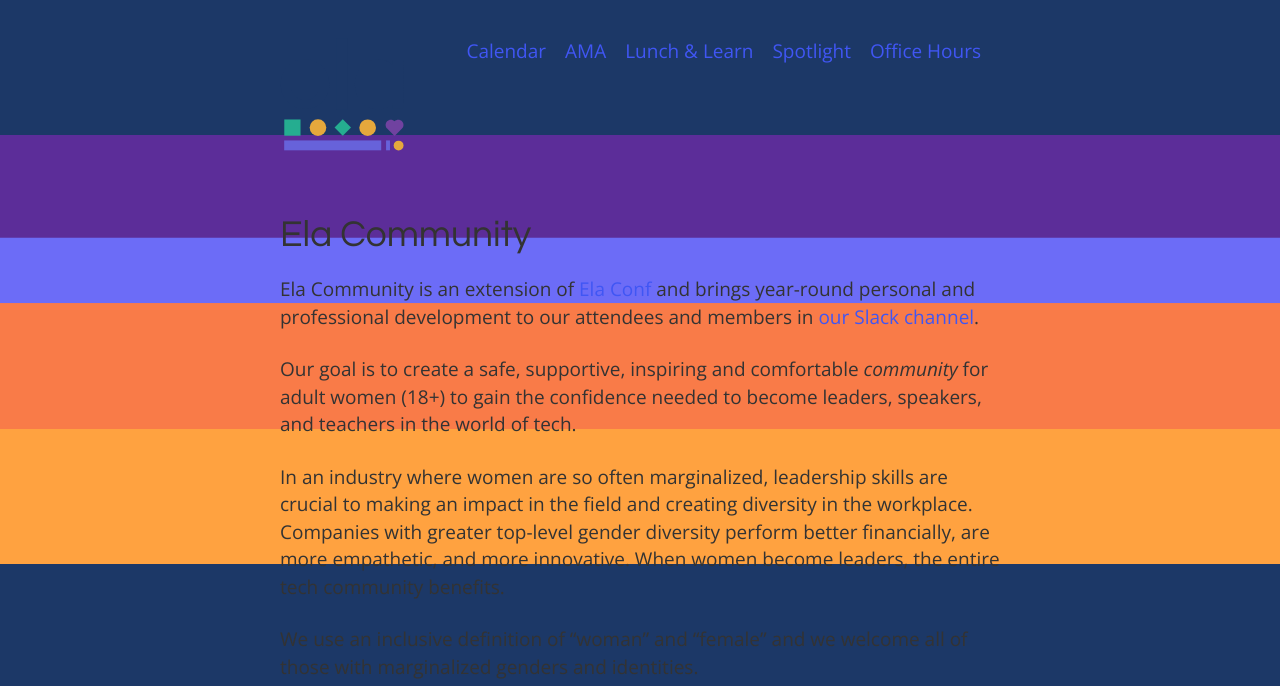
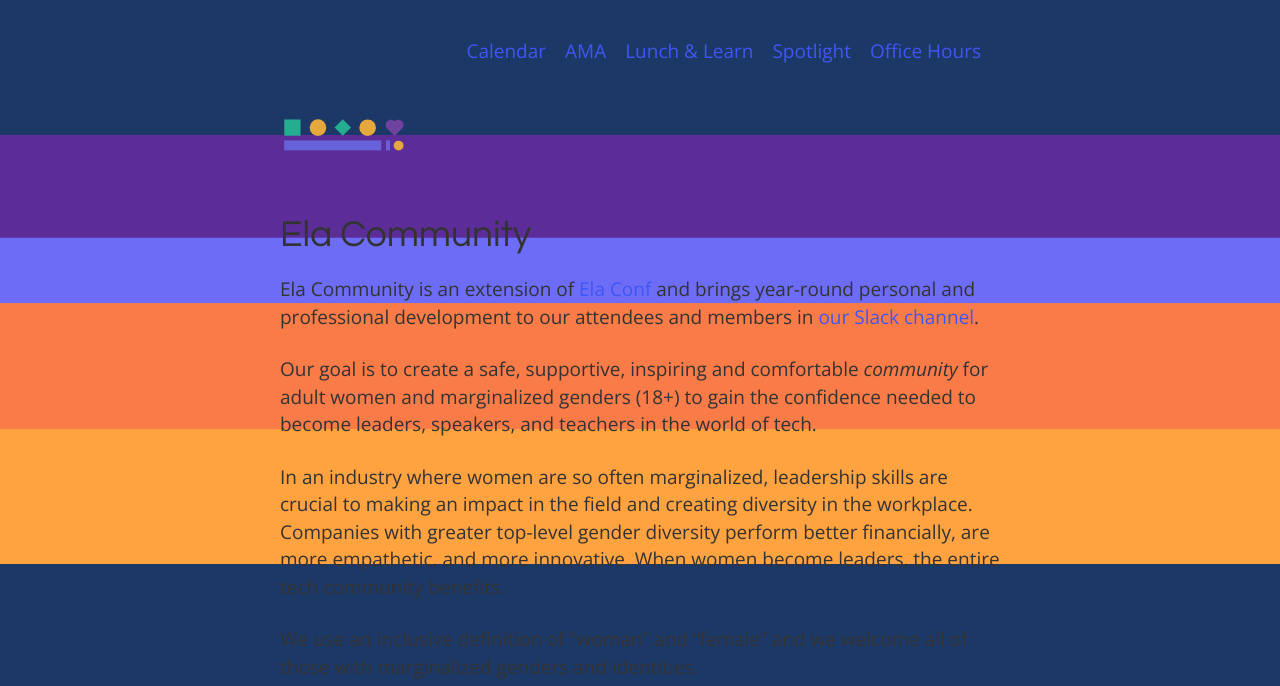
Before and after one commit to elaconf/ela.community, a Jekyll site: the page built from index.html, in a window 1280 px wide and 1400 px high, cut to the strip 0-686 px from the top of the window. Built offline with Jekyll 4.4.1, drawn with Linux system fonts in a browser that asks for light colours; emoji names are drawn with the system emoji font; some of the changed text lies outside the part shown.

Commit message:
More inclusive language katydecorah/elaconf#16

```diff
--- a/index.html
+++ b/index.html
@@ -5,7 +5,7 @@
 <section>
   <h2>Ela Community</h2>
   <p>Ela Community is an extension of <a href="http://elaconf.com">Ela Conf</a> and brings year-round personal and professional development to our attendees and members in <a href="{{site.slack}}">our Slack channel</a>.</p>
-  <p>Our goal is to create a safe, supportive, inspiring and comfortable <em>community</em> for adult women (18+) to gain the confidence needed to become leaders, speakers, and teachers in the world of tech.</p>
+  <p>Our goal is to create a safe, supportive, inspiring and comfortable <em>community</em> for adult women and marginalized genders (18+) to gain the confidence needed to become leaders, speakers, and teachers in the world of tech.</p>
   <p>In an industry where women are so often marginalized, leadership skills are crucial to making an impact in the field and creating diversity in the workplace. Companies with greater top-level gender diversity perform better financially, are more empathetic, and more innovative. When women become leaders, the entire tech community benefits.</p>
   <p>We use an inclusive definition of “woman” and “female” and we welcome all of those with marginalized genders and identities.</p>
   <div class="photos">
@@ -14,7 +14,7 @@
     <img src="http://elaconf.com/2016/images/highlights/34A9240.jpg" alt="Attendees at Ela Conf">
     <a href="http://elaconf.com/2016" class="xsmall">Photos from Ela Conf 2016</a>
   </div>
-  <p>All Ela events and presentations are for adult women (18+) and participants are expected to follow our <a href="http://elaconf.com/code-of-conduct">code of conduct</a>.</p>
+  <p>All Ela events and presentations are for adult women and marginalized genders (18+) and participants are expected to follow our <a href="http://elaconf.com/code-of-conduct">code of conduct</a>.</p>
 
   <div class="ad">
     <div class="hide-small">{% include svg/email.svg %}</div>
```
